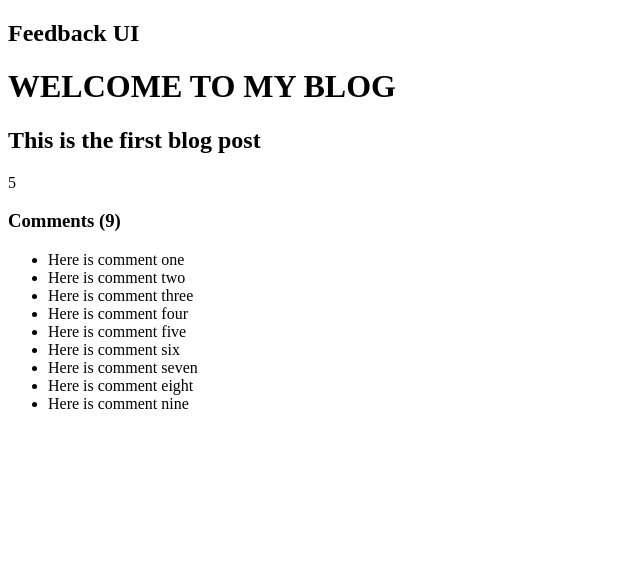
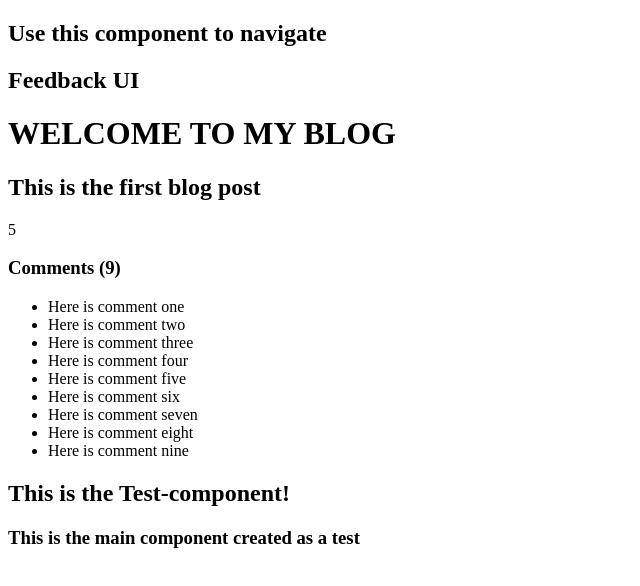
Before and after one commit to mrkarstrom/first-react-app2, a React (Create React App) app: page / in a window 1280 px wide. Shown: the top 586 px of the page, without its empty margins (0-640 px from the left). Built offline with nearby package versions, Linux system fonts and the light colour scheme.

Commit message:
Just tried making same component types as he did

```diff
--- a/src/App.js
+++ b/src/App.js
@@ -1,4 +1,7 @@
-import Header from "./components/Header";
+import Header from './components/Header';
+import Main from './components/Main';
+import Test from './components/Test';
+import Wild from './components/Wild';
 
 function App() {
   const title = 'Welcome to my blog';
@@ -17,7 +20,8 @@ function App() {
 
   return (
     <>
-    <Header/>
+      <Wild />
+      <Header />
       <div className="container">
         <h1>{title.toUpperCase()}</h1>
         <h2>{body}</h2>
@@ -31,7 +35,9 @@ function App() {
             ))}
           </ul>
         </div>
+        <Test />
       </div>
+      <Main />
     </>
   );
 }
--- /dev/null
+++ b/src/components/Main.jsx
@@ -0,0 +1,11 @@
+function Main() {
+  return (
+    <main>
+      <div className="container">
+        <h3>This is the main component created as a test</h3>
+      </div>
+    </main>
+  );
+}
+
+export default Main;
--- /dev/null
+++ b/src/components/Test.jsx
@@ -0,0 +1,9 @@
+function Test() {
+  return (
+    <div className="container">
+      <h2>This is the Test-component!</h2>
+    </div>
+  );
+}
+
+export default Test;
--- /dev/null
+++ b/src/components/Wild.jsx
@@ -0,0 +1,9 @@
+function Wild() {
+  return (
+    <nav id="navigate">
+      <h2>Use this component to navigate</h2>
+    </nav>
+  );
+}
+
+export default Wild;
```
Lines whose indentation alone changed are shown as unchanged.
